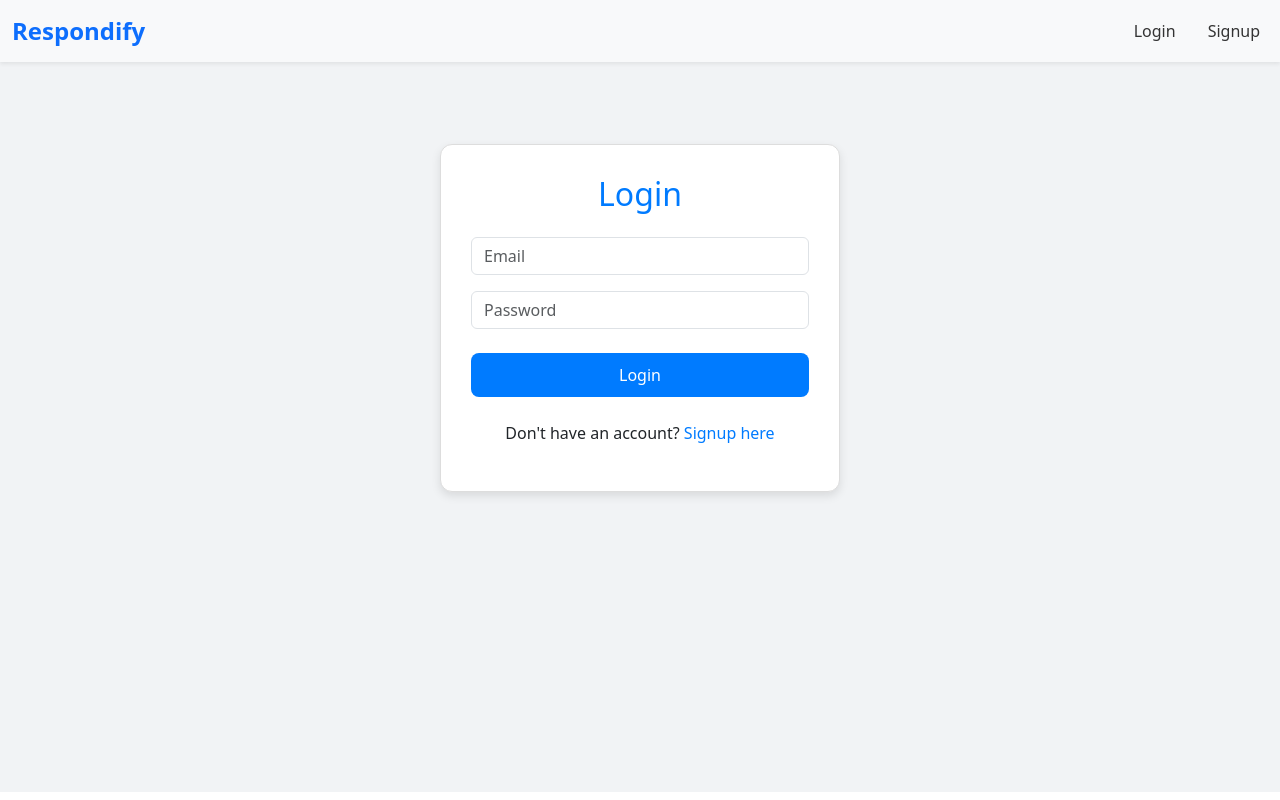
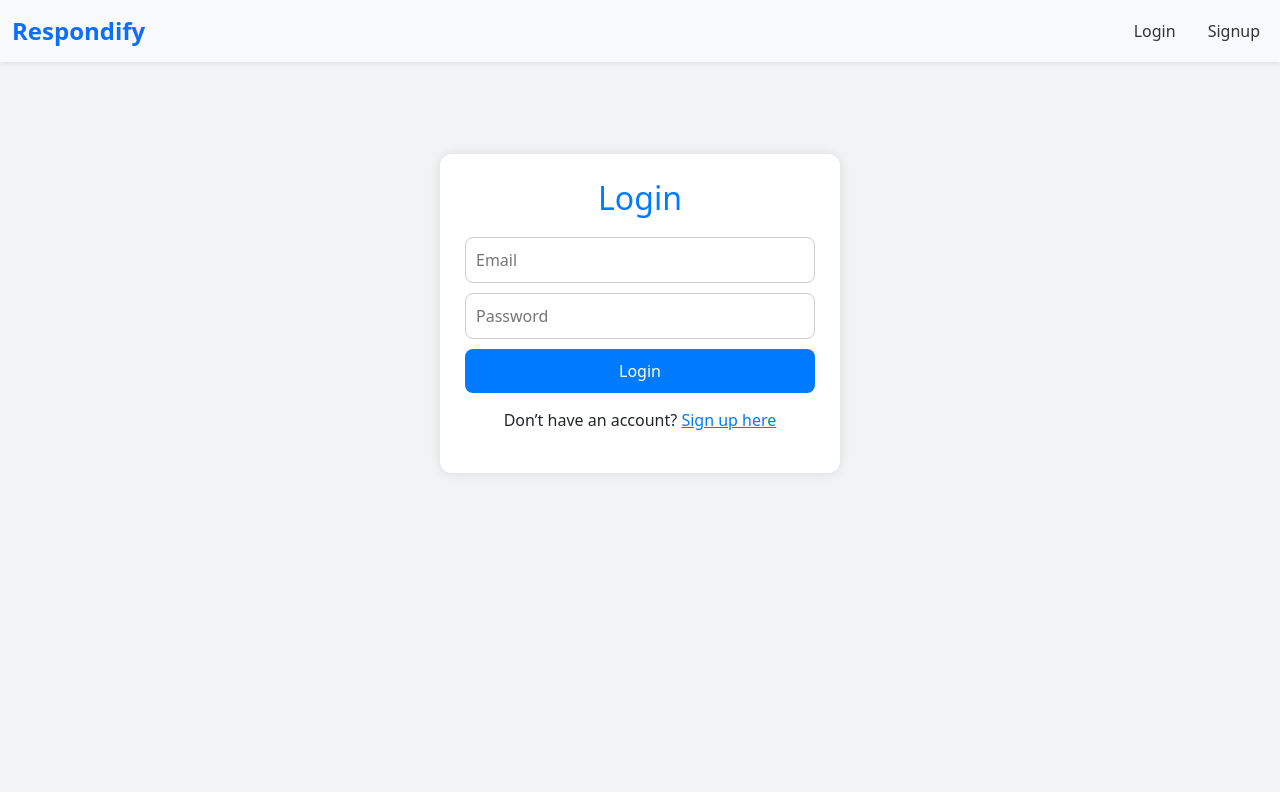
Before and after one commit to Ramyakrishnapitaka/Feedbackfrontend, a React (Vite) app: page / in a window 1280 px wide. Built offline with nearby package versions, Linux system fonts and the light colour scheme.

Commit message:
Refactor login component with async submission

```diff
--- a/src/components/login.jsx
+++ b/src/components/login.jsx
@@ -1,48 +1,68 @@
+
+
 import { useFormik } from "formik";
 import * as Yup from "yup";
-import { useNavigate } from "react-router-dom";
+import { useNavigate, Link } from "react-router-dom";
+import { useState } from "react";
 
-function Login() {
+export default function Login() {
   const navigate = useNavigate();
+  const [loading, setLoading] = useState(false);
 
   const loginForm = useFormik({
     initialValues: { email: "", password: "" },
     validationSchema: Yup.object({
       email: Yup.string().email("Invalid email").required("Required"),
-      password: Yup.string().min(6, "Min 6 chars").required("Required"),
+      password: Yup.string().min(6, "Minimum 6 characters").required("Required"),
     }),
-    onSubmit: (values) => {
-      const users = JSON.parse(localStorage.getItem("users")) || [];
-      const user = users.find(u => u.email === values.email);
+    onSubmit: async (values) => {
+      setLoading(true);
+      try {
+        const res = await fetch("http://localhost:4500/api/login", {
+          method: "POST",
+          headers: { "Content-Type": "application/json" },
+          body: JSON.stringify(values),
+        });
 
-      if (!user) {
-        alert("Registration Required!");
-        navigate("/signup");
-      } else if (user.password !== values.password) {
-        alert("Invalid password!");
-      } else {
-        localStorage.setItem("loggedInUser", JSON.stringify(user));
+        const data = await res.json();
+
+        if (res.status === 404 || data.message === "User not found") {
+          alert("User not registered! Redirecting to signup...");
+          return navigate("/signup");
+        }
+
+        if (!res.ok) return alert(data.message);
+
+        localStorage.setItem("loggedInUser", JSON.stringify(data.user));
         window.dispatchEvent(new Event("storage"));
-        navigate("/user");
+
+        data.user.role === "admin" ? navigate("/admin") : navigate("/user");
+      } catch (err) {
+        console.error(err);
+        alert("Server error! Try again later.");
+      } finally {
+        setLoading(false);
       }
     },
   });
 
   return (
-    <div className="form-container" style={{ maxWidth: "400px", margin: "50px auto", padding: "30px", border: "1px solid #ddd", borderRadius: "12px", background: "#fff" }}>
-      <h2 className="text-center mb-4">Login</h2>
-      <form onSubmit={loginForm.handleSubmit} className="d-flex flex-column gap-3">
-        <input type="email" name="email" placeholder="Email" className="form-control" {...loginForm.getFieldProps("email")} />
-        {loginForm.touched.email && loginForm.errors.email && <div className="text-danger">{loginForm.errors.email}</div>}
+    <div style={{ maxWidth: "400px", margin: "60px auto", padding: "25px", borderRadius: "12px", boxShadow: "0 0 12px rgba(0,0,0,0.1)", backgroundColor: "#fff", textAlign: "center" }}>
+      <h2 style={{ color: "#007bff", marginBottom: "20px" }}>Login</h2>
+      <form onSubmit={loginForm.handleSubmit} style={{ display: "flex", flexDirection: "column", gap: "10px" }}>
+        <input type="email" placeholder="Email" {...loginForm.getFieldProps("email")} style={{ padding: "10px", borderRadius: "8px", border: "1px solid #ccc" }} />
+        {loginForm.touched.email && loginForm.errors.email && <div style={{ color: "red" }}>{loginForm.errors.email}</div>}
 
-        <input type="password" name="password" placeholder="Password" className="form-control" {...loginForm.getFieldProps("password")} />
-        {loginForm.touched.password && loginForm.errors.password && <div className="text-danger">{loginForm.errors.password}</div>}
+        <input type="password" placeholder="Password" {...loginForm.getFieldProps("password")} style={{ padding: "10px", borderRadius: "8px", border: "1px solid #ccc" }} />
+        {loginForm.touched.password && loginForm.errors.password && <div style={{ color: "red" }}>{loginForm.errors.password}</div>}
 
-        <button type="submit" className="btn btn-primary mt-2">Login</button>
-        <p className="mt-2 text-center">Don't have an account? <a href="/signup">Signup here</a></p>
+        <button type="submit" disabled={loading} style={{ padding: "10px", borderRadius: "8px", backgroundColor: "#007bff", color: "#fff" }}>
+          {loading ? "Logging in..." : "Login"}
+        </button>
       </form>
+      <p style={{ marginTop: "15px" }}>
+        Don’t have an account? <Link to="/signup" style={{ color: "#007bff" }}>Sign up here</Link>
+      </p>
     </div>
   );
 }
-
-export default Login
```
